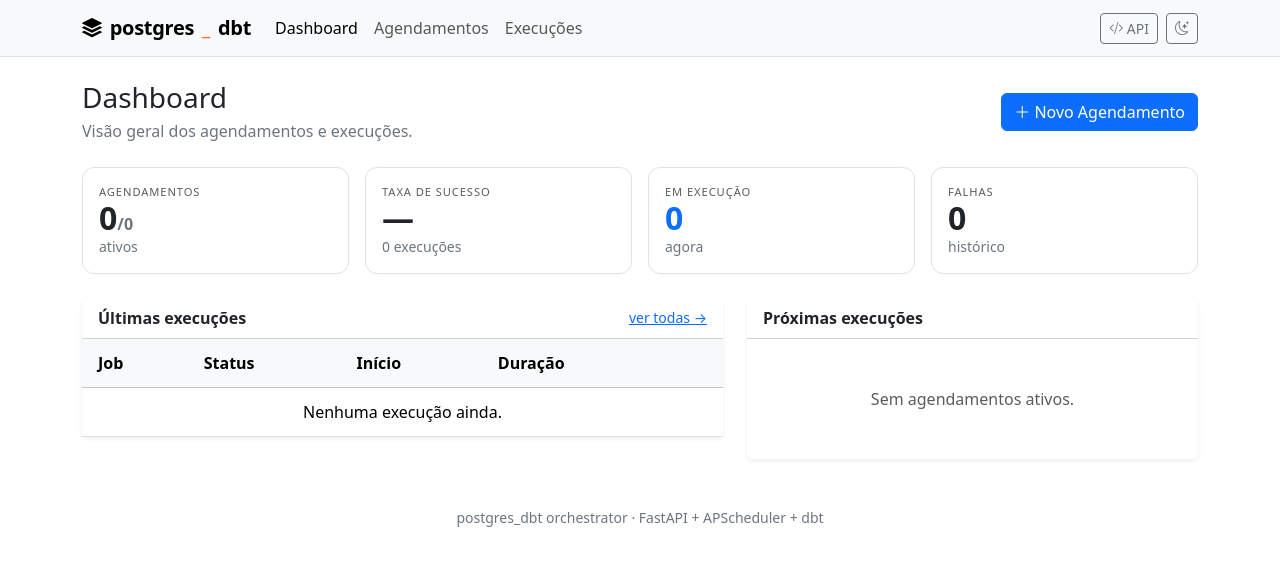
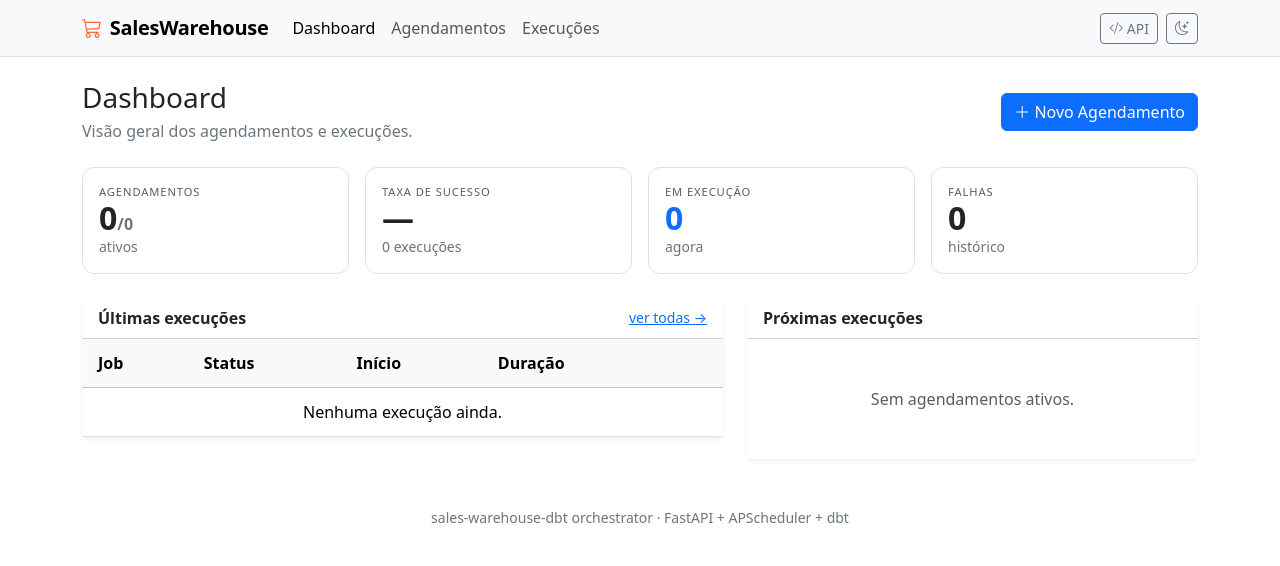
Before and after one commit to AlefRP/sales-warehouse-dbt, a FastAPI app: page / in a window 1280 px wide. Shown: the top 566 px of the page. Run offline with FastAPI, Linux system fonts and the light colour scheme; parts of the project's set-up code (start-up, migrations or seed data) failed here and were passed over; some libraries are stand-ins or nearby versions.

Commit message:
fix: ajuste-interface

```diff
--- a/orchestrator/app/main.py
+++ b/orchestrator/app/main.py
@@ -37,7 +37,7 @@ async def lifespan(_: FastAPI):
     sched.shutdown()
 
 
-app = FastAPI(title="postgres_dbt orchestrator", lifespan=lifespan)
+app = FastAPI(title="sales-warehouse-dbt orchestrator", lifespan=lifespan)
 app.mount("/static", StaticFiles(directory="orchestrator/static"), name="static")
 app.include_router(pages.router)
 app.include_router(jobs.router)
--- a/orchestrator/app/templates/base.html
+++ b/orchestrator/app/templates/base.html
@@ -3,7 +3,7 @@
 <head>
     <meta charset="utf-8">
     <meta name="viewport" content="width=device-width, initial-scale=1">
-    <title>{% block title %}postgres_dbt orchestrator{% endblock %}</title>
+    <title>{% block title %}sales-warehouse-dbt orchestrator{% endblock %}</title>
     <link href="/static/vendor/bootstrap/css/bootstrap.min.css" rel="stylesheet">
     <link href="/static/vendor/bootstrap-icons/font/bootstrap-icons.min.css" rel="stylesheet">
     <link href="/static/css/custom.css" rel="stylesheet">
@@ -13,8 +13,8 @@
 <nav class="navbar navbar-expand-lg border-bottom bg-body-tertiary">
     <div class="container">
         <a class="navbar-brand d-flex align-items-center gap-2" href="/">
-            <i class="bi bi-stack"></i>
-            postgres<span class="brand-dot">_</span>dbt
+            <i class="bi bi-cart3 brand-icon" style="color: var(--brand);"></i>
+            SalesWarehouse
         </a>
         <button class="navbar-toggler" type="button" data-bs-toggle="collapse" data-bs-target="#nav">
             <span class="navbar-toggler-icon"></span>
@@ -40,7 +40,7 @@
 </main>
 
 <footer class="container py-4 text-center text-secondary small">
-    postgres_dbt orchestrator · FastAPI + APScheduler + dbt
+    sales-warehouse-dbt orchestrator · FastAPI + APScheduler + dbt
 </footer>
 
 <script src="/static/vendor/bootstrap/js/bootstrap.bundle.min.js"></script>
--- a/orchestrator/app/templates/dashboard.html
+++ b/orchestrator/app/templates/dashboard.html
@@ -1,6 +1,6 @@
 {% extends "base.html" %}
 {% from "_macros.html" import status_pill %}
-{% block title %}Dashboard · postgres_dbt{% endblock %}
+{% block title %}Dashboard · sales-warehouse-dbt{% endblock %}
 
 {% block content %}
 <div class="d-flex align-items-center justify-content-between mb-4">
--- a/orchestrator/app/templates/job_form.html
+++ b/orchestrator/app/templates/job_form.html
@@ -1,5 +1,5 @@
 {% extends "base.html" %}
-{% block title %}{% if job %}Editar{% else %}Novo{% endif %} agendamento · postgres_dbt{% endblock %}
+{% block title %}{% if job %}Editar{% else %}Novo{% endif %} agendamento · sales-warehouse-dbt{% endblock %}
 
 {% block content %}
 <nav aria-label="breadcrumb">
--- a/orchestrator/app/templates/jobs.html
+++ b/orchestrator/app/templates/jobs.html
@@ -1,5 +1,5 @@
 {% extends "base.html" %}
-{% block title %}Agendamentos · postgres_dbt{% endblock %}
+{% block title %}Agendamentos · sales-warehouse-dbt{% endblock %}
 
 {% block content %}
 <div class="d-flex align-items-center justify-content-between mb-4">
--- a/orchestrator/app/templates/run_detail.html
+++ b/orchestrator/app/templates/run_detail.html
@@ -1,6 +1,6 @@
 {% extends "base.html" %}
 {% from "_macros.html" import status_pill, trigger_badge %}
-{% block title %}Execução #{{ run.id }} · postgres_dbt{% endblock %}
+{% block title %}Execução #{{ run.id }} · sales-warehouse-dbt{% endblock %}
 
 {% block content %}
 <nav aria-label="breadcrumb">
--- a/orchestrator/app/templates/runs.html
+++ b/orchestrator/app/templates/runs.html
@@ -1,6 +1,6 @@
 {% extends "base.html" %}
 {% from "_macros.html" import status_pill, trigger_badge %}
-{% block title %}Execuções · postgres_dbt{% endblock %}
+{% block title %}Execuções · sales-warehouse-dbt{% endblock %}
 
 {% block content %}
 <div class="d-flex align-items-center justify-content-between mb-4">
--- a/orchestrator/static/css/custom.css
+++ b/orchestrator/static/css/custom.css
@@ -10,6 +10,14 @@ body {
 .navbar-brand {
     font-weight: 600;
     letter-spacing: -0.3px;
+}
+
+.navbar-brand .brand-icon {
+    color: var(--brand) !important;
+}
+
+.navbar-brand .brand-icon::before {
+    color: var(--brand) !important;
 }
 
 .navbar-brand .brand-dot {
```
Also changed, not shown: README.md.
